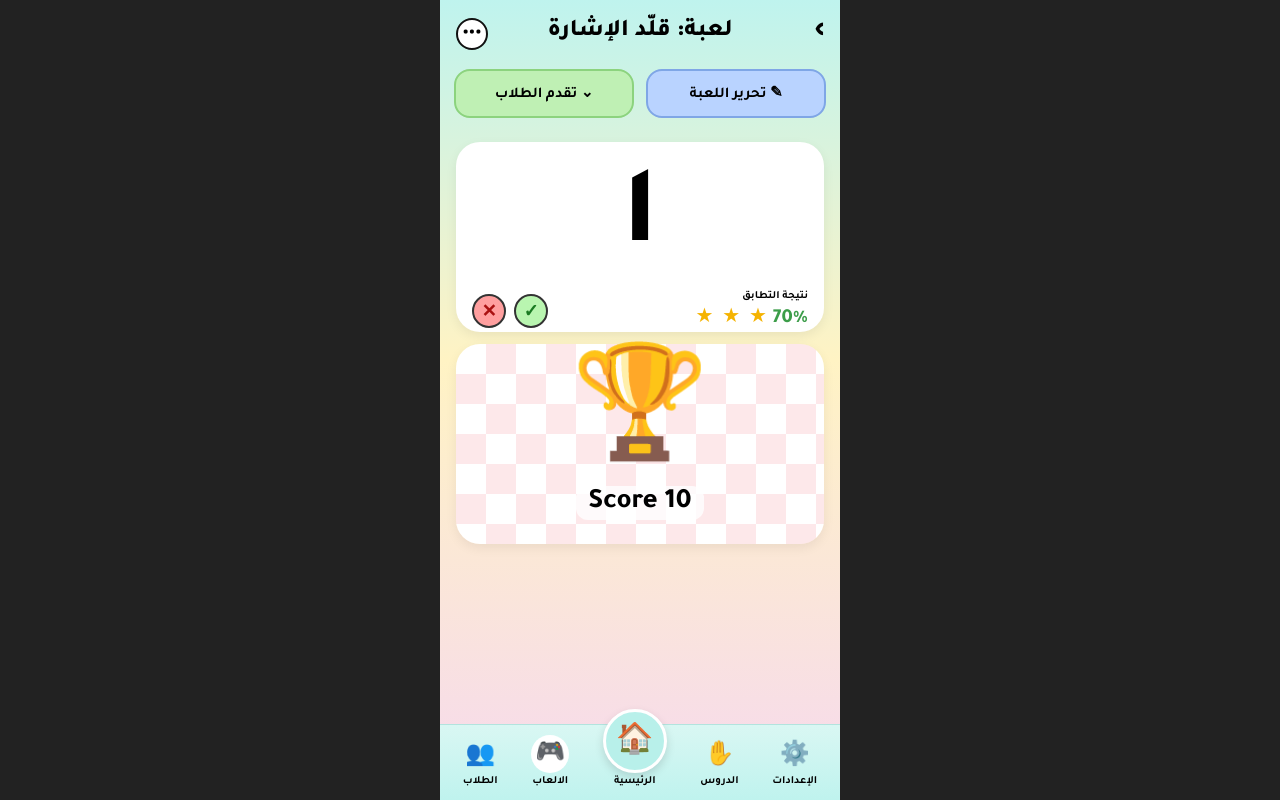
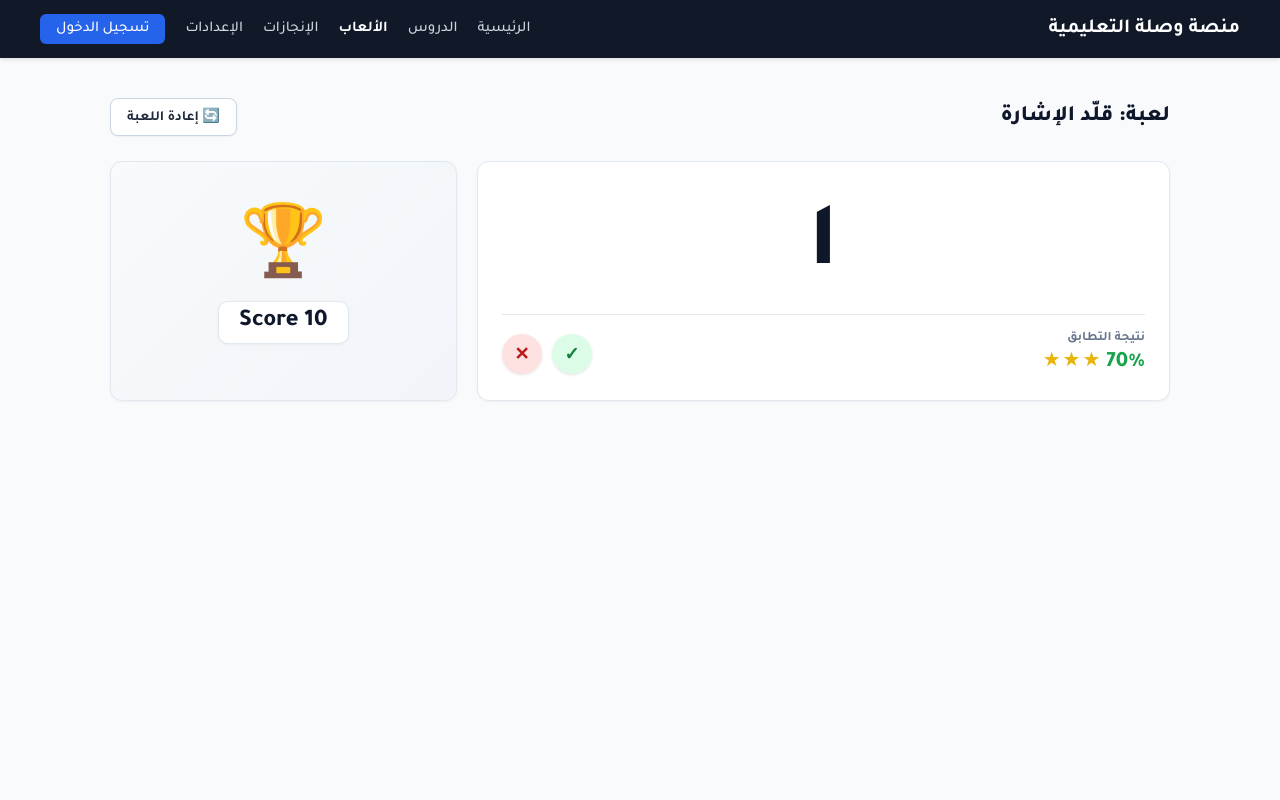
Before and after one commit to aseelmunshi60-ux/project, a PHP site: page /game.php in a window 1280 px wide. Run offline with PHP 8.4, Linux system fonts and the light colour scheme.

Commit message:
Add game

```diff
--- a/game.php
+++ b/game.php
@@ -1,106 +1,370 @@
 <?php
+// إظهار الأخطاء لتسهيل التتبع
+ini_set('display_errors', 1);
+error_reporting(E_ALL);
+
+// منع تكرار الجلسة واستدعاء الاتصال بقاعدة البيانات
+if (session_status() === PHP_SESSION_NONE) {
     session_start();
-include  'db_connect.php';
-$game = [
-  'title'    => 'لعبة: قلّد الإشارة',
-  'letter'   => 'ا',
-  'match'    => 70,
-  'score'    => 10,
-];
-$stars = (int) round($game['match'] / 100 * 5 * 0.86);
-$stars = max(0, min(3, $stars));
+}
+include 'db_connect.php';
+
+function e($value): string {
+    return htmlspecialchars((string) $value, ENT_QUOTES | ENT_SUBSTITUTE, 'UTF-8');
+}
 ?>
 <!DOCTYPE html>
 <html lang="ar" dir="rtl">
 <head>
 <meta charset="UTF-8">
 <meta name="viewport" content="width=device-width, initial-scale=1">
-<title><?= htmlspecialchars($game['title']) ?></title>
+<title>لعبة قلّد الإشارة - منصة وصلة التعليمية</title>
 <link href="https://fonts.googleapis.com/css2?family=Tajawal:wght@400;500;700;800&display=swap" rel="stylesheet">
 <style>
-  *{box-sizing:border-box;margin:0;padding:0}
-  body{font-family:'Tajawal',sans-serif;background:#222;display:flex;justify-content:center;min-height:100vh}
-  .app{width:100%;max-width:400px;min-height:100vh;position:relative;padding-bottom:110px;
-       background:linear-gradient(180deg,#bff3ee 0%,#fff3c4 45%,#f6d9ee 100%)}
-  header{display:flex;align-items:center;justify-content:center;position:relative;padding:18px 16px 10px}
-  header h1{font-size:24px;font-weight:800}
-  .back{position:absolute;right:16px;top:16px;font-size:26px;text-decoration:none;color:#000;font-weight:800}
-  .menu{position:absolute;left:16px;top:18px;width:32px;height:32px;border-radius:50%;border:2px solid #111;
-        background:#fff;font-weight:800;display:grid;place-items:center;cursor:pointer}
-  .actions{display:flex;gap:12px;padding:12px 14px}
-  .btn{flex:1;padding:12px;border:2px solid #8aa;border-radius:16px;font:700 15px 'Tajawal';
-       display:flex;align-items:center;justify-content:center;gap:8px;cursor:pointer}
-  .btn.blue{background:#b9d3ff;border-color:#7fa6e6}
-  .btn.green{background:#bff0b4;border-color:#8cd37e}
-  .panel{background:#fff;border-radius:24px;margin:12px 16px;padding:16px;box-shadow:0 4px 12px #0001}
-  .sign{height:190px;display:flex;flex-direction:column;justify-content:space-between}
-  .sign .letter{flex:1;display:grid;place-items:center;font-size:110px;font-weight:800}
-  .feedback{display:flex;align-items:center;justify-content:space-between}
-  .feedback small{display:block;font-size:11px;font-weight:700}
-  .pct{font-size:20px;font-weight:800;color:#3c9d49}
-  .stars{color:#f5b301;font-size:20px;letter-spacing:2px}
-  .stars .off{color:#bbb}
-  .answer{display:flex;gap:8px}
-  .circle{width:34px;height:34px;border-radius:50%;border:2px solid #333;font-size:18px;font-weight:800;cursor:pointer}
-  .circle.ok{background:#b9f5b0;color:#1a7a22}
-  .circle.no{background:#ff9f9f;color:#a11}
-  .trophy{text-align:center;padding:24px 16px;
-          background:repeating-conic-gradient(#fde8ea 0 25%,#fff 0 50%) 0 0/60px 60px;border-radius:24px}
-  .trophy .cup{font-size:110px;line-height:1}
-  .trophy h2{font-size:28px;font-weight:800;margin-top:8px;background:#fffc;display:inline-block;padding:0 12px;border-radius:12px}
-  nav{position:fixed;bottom:0;width:100%;max-width:400px;display:flex;justify-content:space-around;align-items:flex-end;
-      padding:10px 6px 12px;background:linear-gradient(180deg,#d9f7f3,#bff3ee);border-top:1px solid #0001}
-  nav a{text-decoration:none;color:#000;font-size:11px;font-weight:700;display:flex;flex-direction:column;align-items:center;gap:2px}
-  nav a i{font-style:normal;font-size:24px}
-  nav a.home i{width:64px;height:64px;border-radius:50%;background:#b8f0ea;border:3px solid #fff;
-               display:grid;place-items:center;margin-top:-34px;font-size:30px;box-shadow:0 4px 10px #0002}
-  nav a.active i{background:#fff;border-radius:50%;width:38px;height:38px;display:grid;place-items:center}
+    * {
+        box-sizing: border-box;
+        margin: 0;
+        padding: 0;
+    }
+
+    body {
+        font-family: 'Tajawal', sans-serif;
+        min-height: 100vh;
+        background-color: #f8fafc;
+        color: #1e293b;
+    }
+
+    /* شريط التنقل العلوي الموحد */
+    .navbar {
+        width: 100%;
+        background-color: #111827;
+        color: #ffffff;
+        padding: 14px 40px;
+        display: flex;
+        justify-content: space-between;
+        align-items: center;
+        box-shadow: 0 2px 4px rgba(0, 0, 0, 0.1);
+    }
+
+    .navbar .brand {
+        font-size: 20px;
+        font-weight: 700;
+        color: #ffffff;
+        text-decoration: none;
+    }
+
+    .navbar nav {
+        display: flex;
+        gap: 20px;
+        align-items: center;
+    }
+
+    .navbar nav a {
+        text-decoration: none;
+        color: #cbd5e1;
+        font-weight: 500;
+        font-size: 15px;
+        transition: color 0.2s;
+    }
+
+    .navbar nav a:hover,
+    .navbar nav a.active {
+        color: #ffffff;
+        font-weight: 700;
+    }
+
+    .navbar .btn-login,
+    .navbar .btn-logout {
+        background-color: #2563eb;
+        color: #ffffff !important;
+        padding: 6px 16px;
+        border-radius: 6px;
+        font-weight: 500;
+    }
+
+    /* حاوية المحتوى الرئيسي */
+    .container {
+        width: 100%;
+        max-width: 1100px;
+        margin: 0 auto;
+        padding: 40px 20px;
+    }
+
+    .page-header {
+        display: flex;
+        justify-content: space-between;
+        align-items: center;
+        margin-bottom: 25px;
+    }
+
+    .page-header h1 {
+        font-size: 22px;
+        font-weight: 800;
+        color: #0f172a;
+    }
+
+    .actions {
+        display: flex;
+        gap: 12px;
+    }
+
+    .btn {
+        padding: 8px 16px;
+        border: 1px solid #cbd5e1;
+        border-radius: 8px;
+        font: 700 14px 'Tajawal';
+        display: flex;
+        align-items: center;
+        gap: 6px;
+        cursor: pointer;
+        background: #ffffff;
+        color: #1e293b;
+        box-shadow: 0 1px 2px rgba(0,0,0,0.05);
+        transition: background 0.2s;
+    }
+
+    .btn:hover {
+        background: #f1f5f9;
+    }
+
+    .dashboard-grid {
+        display: grid;
+        grid-template-columns: 2fr 1fr;
+        gap: 20px;
+    }
+
+    .panel {
+        background: #ffffff;
+        border-radius: 12px;
+        padding: 24px;
+        box-shadow: 0 1px 3px rgba(0, 0, 0, 0.05);
+        border: 1px solid #e2e8f0;
+    }
+
+    .sign {
+        display: flex;
+        flex-direction: column;
+        justify-content: space-between;
+        min-height: 240px;
+    }
+
+    .sign .letter {
+        flex: 1;
+        display: grid;
+        place-items: center;
+        font-size: 90px;
+        font-weight: 800;
+        color: #0f172a;
+    }
+
+    .feedback {
+        display: flex;
+        align-items: center;
+        justify-content: space-between;
+        border-top: 1px solid #e2e8f0;
+        padding-top: 16px;
+    }
+
+    .feedback small {
+        display: block;
+        font-size: 13px;
+        font-weight: 700;
+        color: #64748b;
+    }
+
+    .pct {
+        font-size: 22px;
+        font-weight: 800;
+        color: #16a34a;
+    }
+
+    .stars {
+        color: #eab308;
+        font-size: 20px;
+        letter-spacing: 2px;
+    }
+
+    .stars .off {
+        color: #cbd5e1;
+    }
+
+    .answer {
+        display: flex;
+        gap: 10px;
+    }
+
+    .circle {
+        width: 40px;
+        height: 40px;
+        border-radius: 50%;
+        border: none;
+        font-size: 18px;
+        font-weight: 800;
+        cursor: pointer;
+        display: grid;
+        place-items: center;
+        box-shadow: 0 1px 3px rgba(0,0,0,0.1);
+        transition: transform 0.1s;
+    }
+
+    .circle:active {
+        transform: scale(0.95);
+    }
+
+    .circle.ok {
+        background: #dcfce7;
+        color: #15803d;
+    }
+
+    .circle.no {
+        background: #fee2e2;
+        color: #b91c1c;
+    }
+
+    .trophy {
+        text-align: center;
+        display: flex;
+        flex-direction: column;
+        align-items: center;
+        justify-content: center;
+        background: linear-gradient(135deg, #f8fafc 0%, #f1f5f9 100%);
+    }
+
+    .trophy .cup {
+        font-size: 70px;
+        line-height: 1;
+        margin-bottom: 12px;
+    }
+
+    .trophy h2 {
+        font-size: 24px;
+        font-weight: 800;
+        color: #0f172a;
+        background: #ffffff;
+        padding: 6px 20px;
+        border-radius: 10px;
+        box-shadow: 0 1px 3px rgba(0,0,0,0.05);
+        border: 1px solid #e2e8f0;
+    }
+
+    @media (max-width: 768px) {
+        .navbar {
+            padding: 14px 20px;
+            flex-direction: column;
+            gap: 12px;
+        }
+        .dashboard-grid {
+            grid-template-columns: 1fr;
+        }
+        .page-header {
+            flex-direction: column;
+            align-items: flex-start;
+            gap: 12px;
+        }
+    }
 </style>
 </head>
 <body>
-<div class="app">
-  <header>
-    <a class="back" href="games.php" aria-label="رجوع">›</a>
-    <h1><?= htmlspecialchars($game['title']) ?></h1>
-    <div class="menu">•••</div>
+
+    <!-- شريط التنقل العلوي -->
+    <header class="navbar">
+        <div class="brand">منصة وصلة التعليمية</div>
+        <nav aria-label="التنقل الرئيسي">
+            <a href="index.php">الرئيسية</a>
+            <a href="lesson.php">الدروس</a>
+            <a href="games.php" class="active">الألعاب</a>
+            <a href="Report.php">الإنجازات</a>
+            <a href="profile.php">الإعدادات</a>
+
+            <?php if (isset($_SESSION['user_id'])): ?>
+                <a href="logout.php" class="btn-logout">تسجيل الخروج</a>
+            <?php else: ?>
+                <a href="login.php" class="btn-login">تسجيل الدخول</a>
+            <?php endif; ?>
+        </nav>
     </header>
 
+    <!-- محتوى الصفحة التفاعلية -->
+    <main class="container">
+
+        <div class="page-header">
+            <h1 id="game-title">لعبة: قلّد الإشارة</h1>
             <div class="actions">
-    <button class="btn blue">✎ تحرير اللعبة</button>
-    <button class="btn green">⌄ تقدم الطلاب</button>
+                <button class="btn" onclick="resetGame()">🔄 إعادة اللعبة</button>
+            </div>
         </div>
 
+        <div class="dashboard-grid">
+            <!-- لوحة الإشارة والتفاعل -->
             <section class="panel sign">
-    <div class="letter"><?= htmlspecialchars($game['letter']) ?></div>
+                <div class="letter" id="letter-display">ا</div>
                 <div class="feedback">
                     <div>
                         <small>نتيجة التطابق</small>
-        <span class="pct"><?= $game['match'] ?>%</span>
-        <span class="stars">
-          <?php for ($i = 0; $i < 3; $i++): ?>
-            <span class="<?= $i < $stars ? '' : 'off' ?>">★</span>
-          <?php endfor; ?>
-        </span>
+                        <span class="pct" id="pct-display">70%</span>
+                        <span class="stars" id="stars-display">★★★</span>
                     </div>
                     <div class="answer">
-        <button class="circle ok" aria-label="صح">✓</button>
-        <button class="circle no" aria-label="خطأ">✕</button>
+                        <button class="circle ok" onclick="answerGame(true)" aria-label="صح">✓</button>
+                        <button class="circle no" onclick="answerGame(false)" aria-label="خطأ">✕</button>
                     </div>
                 </div>
             </section>
 
+            <!-- لوحة النقاط والكأس -->
             <section class="panel trophy">
                 <div class="cup">🏆</div>
-    <h2>Score <?= (int) $game['score'] ?></h2>
+                <h2 id="score-display">Score 10</h2>
             </section>
+        </div>
 
-  <nav>
-    <a href="profile.php"><i>⚙️</i>الإعدادات</a>
-    <a href="lesson.php"><i>✋</i>الدروس</a>
-    <a href="home.php" class="home"><i>🏠</i>الرئيسية</a>
-    <a href="game.php" class="active"><i>🎮</i>الالعاب</a>
-    <a href="student.php"><i>👥</i>الطلاب</a>
-  </nav>
-</div>
+    </main>
+
+    <script>
+        const levels = [
+            { letter: 'ا', match: 85, scoreInc: 10 },
+            { letter: 'ب', match: 90, scoreInc: 15 },
+            { letter: 'ت', match: 75, scoreInc: 10 },
+            { letter: 'ث', match: 95, scoreInc: 20 },
+            { letter: 'ج', match: 80, scoreInc: 15 }
+        ];
+
+        let currentIndex = 0;
+        let totalScore = 10;
+
+        function updateUI() {
+            const current = levels[currentIndex];
+            document.getElementById('letter-display').textContent = current.letter;
+            document.getElementById('pct-display').textContent = current.match + '%';
+            document.getElementById('score-display').textContent = 'Score ' + totalScore;
+
+            let starCount = Math.round((current.match / 100) * 3);
+            let starsHtml = '';
+            for (let i = 0; i < 3; i++) {
+                starsHtml += `<span class="${i < starCount ? '' : 'off'}">★</span>`;
+            }
+            document.getElementById('stars-display').innerHTML = starsHtml;
+        }
+
+        function answerGame(isCorrect) {
+            if (isCorrect) {
+                totalScore += levels[currentIndex].scoreInc;
+                alert('أحسنت! إجابة صحيحة 🎉');
+            } else {
+                alert('حاول مرة أخرى! الإشارة غير مطابقة تماماً ❌');
+            }
+
+            currentIndex = (currentIndex + 1) % levels.length;
+            updateUI();
+        }
+
+        function resetGame() {
+            currentIndex = 0;
+            totalScore = 10;
+            updateUI();
+            alert('تم إعادة اللعبة من جديد!');
+        }
+    </script>
+
 </body>
 </html>
```
Lines whose indentation alone changed are shown as unchanged.
